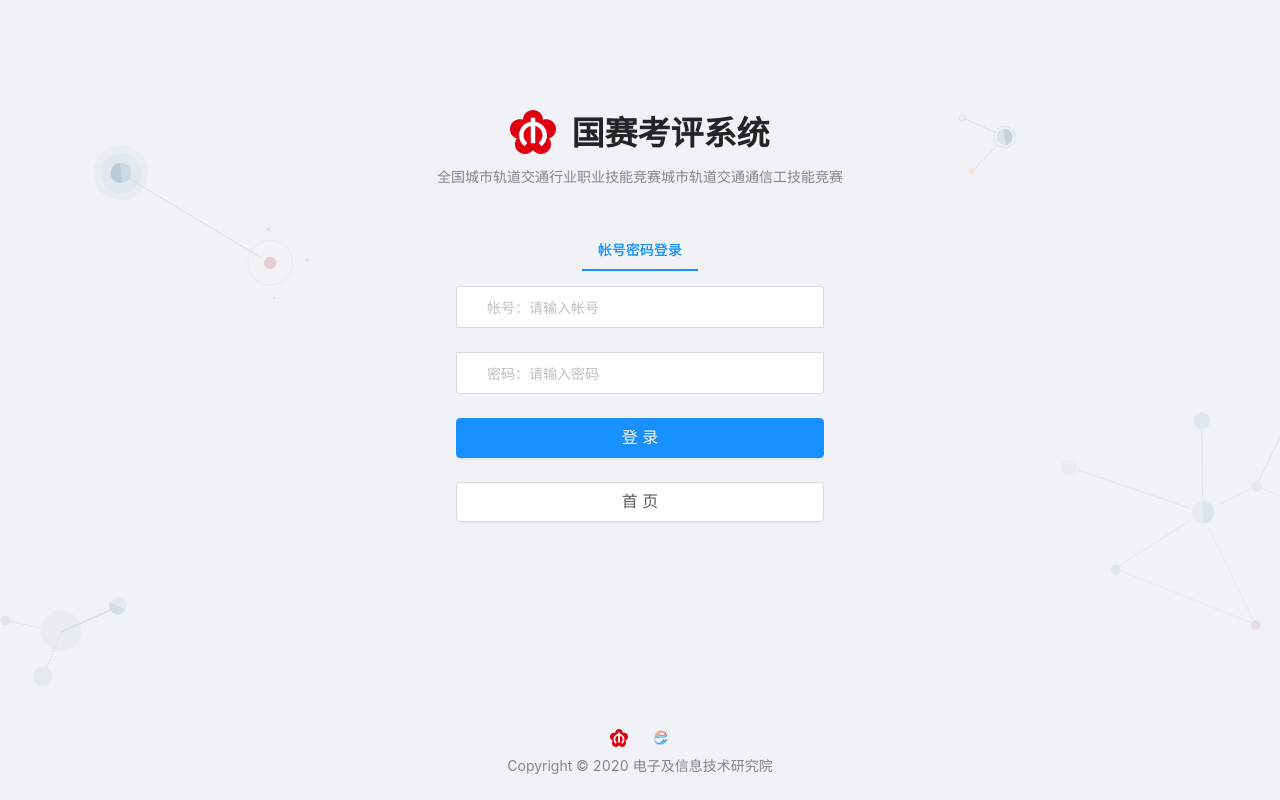
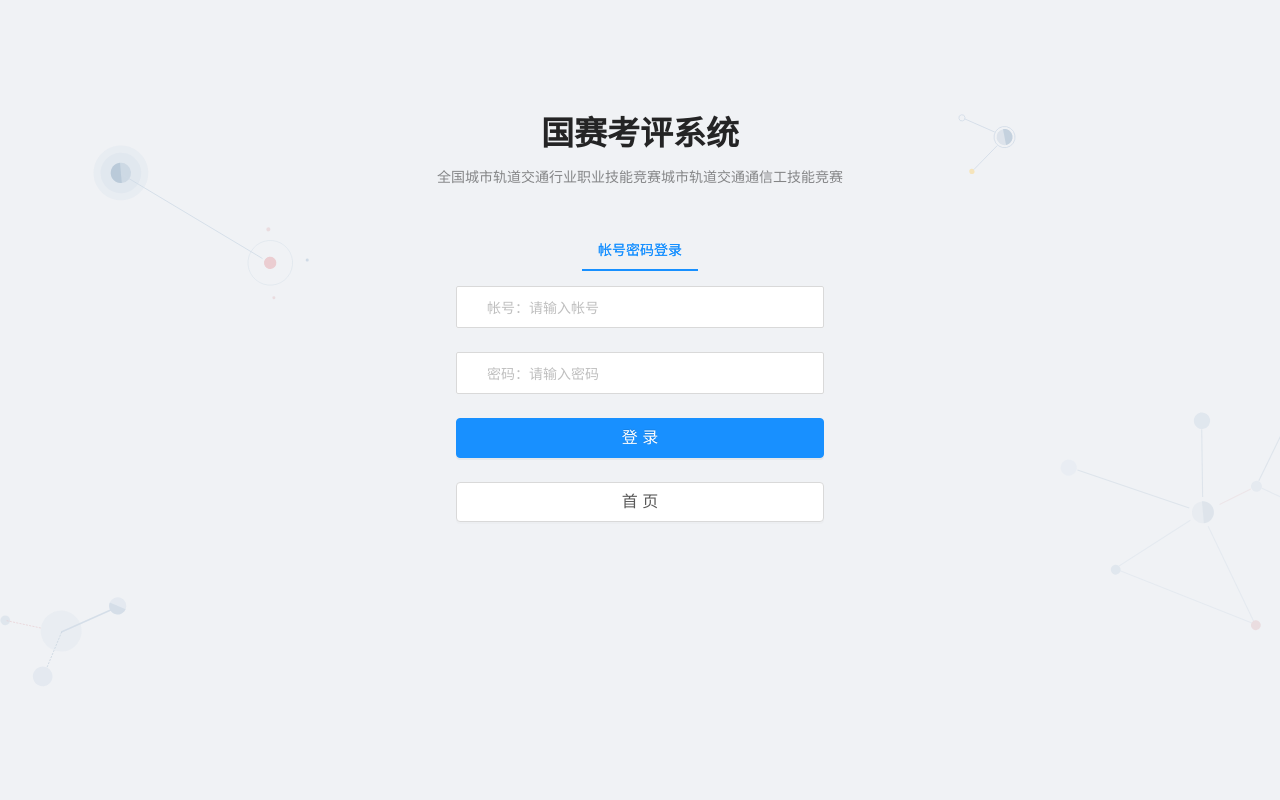
Before and after one commit to mu-ye/vue-evaluation, a Vue app: page /user/login in a window 1280 px wide. Built offline with nearby package versions, Linux system fonts and the light colour scheme.

Commit message:
删除图标

```diff
--- a/public/index.html
+++ b/public/index.html
@@ -4,9 +4,8 @@
     <meta charset="utf-8">
     <meta http-equiv="X-UA-Compatible" content="IE=edge">
     <meta name="viewport" content="width=device-width,initial-scale=1.0">
-    <link rel="icon" href="<%= BASE_URL %>logo.svg">
     <title>国赛考评系统</title>
-    <style>.first-loading-wrp{display:flex;justify-content:center;align-items:center;flex-direction:column;min-height:420px;height:100%}.first-loading-wrp>h1{font-size:128px}.first-loading-wrp .loading-wrp{padding:98px;display:flex;justify-content:center;align-items:center}.dot{animation:antRotate 1.2s infinite linear;transform:rotate(45deg);position:relative;display:inline-block;font-size:32px;width:32px;height:32px;box-sizing:border-box}.dot i{width:14px;height:14px;position:absolute;display:block;background-color:#1890ff;border-radius:100%;transform:scale(.75);transform-origin:50% 50%;opacity:.3;animation:antSpinMove 1s infinite linear alternate}.dot i:nth-child(1){top:0;left:0}.dot i:nth-child(2){top:0;right:0;-webkit-animation-delay:.4s;animation-delay:.4s}.dot i:nth-child(3){right:0;bottom:0;-webkit-animation-delay:.8s;animation-delay:.8s}.dot i:nth-child(4){bottom:0;left:0;-webkit-animation-delay:1.2s;animation-delay:1.2s}@keyframes antRotate{to{-webkit-transform:rotate(405deg);transform:rotate(405deg)}}@-webkit-keyframes antRotate{to{-webkit-transform:rotate(405deg);transform:rotate(405deg)}}@keyframes antSpinMove{to{opacity:1}}@-webkit-keyframes antSpinMove{to{opacity:1}}</style>
+    <style>.first-loading-wrp{display:flex;justify-content:center;align-items:center;flex-direction:column;min-height:420px;height:100%}.first-loading-wrp>h1{font-size:128px}.first-loading-wrp .loading-wrp{margin-top:420px;padding:98px;display:flex;justify-content:center;align-items:center}.dot{animation:antRotate 1.2s infinite linear;transform:rotate(45deg);position:relative;display:inline-block;font-size:32px;width:32px;height:32px;box-sizing:border-box}.dot i{width:14px;height:14px;position:absolute;display:block;background-color:#1890ff;border-radius:100%;transform:scale(.75);transform-origin:50% 50%;opacity:.3;animation:antSpinMove 1s infinite linear alternate}.dot i:nth-child(1){top:0;left:0}.dot i:nth-child(2){top:0;right:0;-webkit-animation-delay:.4s;animation-delay:.4s}.dot i:nth-child(3){right:0;bottom:0;-webkit-animation-delay:.8s;animation-delay:.8s}.dot i:nth-child(4){bottom:0;left:0;-webkit-animation-delay:1.2s;animation-delay:1.2s}@keyframes antRotate{to{-webkit-transform:rotate(405deg);transform:rotate(405deg)}}@-webkit-keyframes antRotate{to{-webkit-transform:rotate(405deg);transform:rotate(405deg)}}@keyframes antSpinMove{to{opacity:1}}@-webkit-keyframes antSpinMove{to{opacity:1}}</style>
     <!-- require cdn assets css -->
     <% for (var i in htmlWebpackPlugin.options.cdn && htmlWebpackPlugin.options.cdn.css) { %>
     <link rel="stylesheet" href="<%= htmlWebpackPlugin.options.cdn.css[i] %>" />
@@ -18,9 +17,6 @@
     </noscript>
     <div id="app">
       <div class="first-loading-wrp">
-        <h1>
-          <img src="<%= BASE_URL %>logo.svg" alt="南京地铁运营有限责任公司" width="192" />
-        </h1>
         <div class="loading-wrp">
           <span class="dot dot-spin"><i></i><i></i><i></i><i></i></span>
         </div>
--- a/src/layouts/BasicLayout.vue
+++ b/src/layouts/BasicLayout.vue
@@ -10,7 +10,6 @@
   >
     <template v-slot:menuHeaderRender>
       <div>
-        <logo-svg />
         <h1>{{ title }}</h1>
       </div>
     </template>
@@ -18,7 +17,7 @@
       <right-content :top-menu="settings.layout === 'topmenu'" :is-mobile="isMobile" :theme="settings.theme" />
     </template>
     <template v-slot:footerRender>
-      <global-footer />
+      <div/>
     </template>
     <router-view />
   </pro-layout>
@@ -29,15 +28,11 @@ import { updateTheme } from '@ant-design-vue/pro-layout'
 import { mapState } from 'vuex'
 import defaultSettings from '@/config/defaultSettings'
 import RightContent from '@/components/GlobalHeader/RightContent'
-import GlobalFooter from '@/components/GlobalFooter'
-import LogoSvg from '../assets/logo.svg?inline'
 
 export default {
   name: 'BasicLayout',
   components: {
-    RightContent,
-    GlobalFooter,
-    LogoSvg
+    RightContent
   },
   data () {
     return {
@@ -156,4 +151,8 @@ export default {
     }
   }
 }
+
+.ant-layout-footer {
+    display: none;
+  }
 </style>
--- a/src/layouts/UserLayout.vue
+++ b/src/layouts/UserLayout.vue
@@ -3,25 +3,13 @@
     <div class="container">
       <div class="top">
         <div class="header">
-          <a href="/">
-            <img src="~@/assets/logo.svg" class="logo" alt="南京地铁运营有限责任公司" />
-            <span class="title">国赛考评系统</span>
-          </a>
+          <span class="title">国赛考评系统</span>
         </div>
         <div class="desc">
           全国城市轨道交通行业职业技能竞赛城市轨道交通通信工技能竞赛
         </div>
       </div>
       <router-view />
-      <div class="footer">
-        <div class="links">
-          <img src="~@/assets/logo.svg" class="logo" alt="南京地铁运营有限责任公司" />
-          <img src="~@/assets/maker.png" class="logo" alt="电子及信息技术研究院" />
-        </div>
-        <div class="copyright">
-          Copyright &copy; 2020 电子及信息技术研究院
-        </div>
-      </div>
     </div>
   </div>
 </template>
@@ -71,13 +59,6 @@ export default {
           opacity: 0.8;
         }
 
-        .logo {
-          height: 44px;
-          vertical-align: top;
-          margin-right: 16px;
-          border-style: none;
-        }
-
         .title {
           font-size: 33px;
           color: rgba(0, 0, 0, 0.85);
@@ -101,31 +82,6 @@ export default {
       width: 368px;
       margin: 0 auto;
     }
-
-    .footer {
-      position: absolute;
-      width: 100%;
-      bottom: 0;
-      padding: 0 16px;
-      margin: 48px 0 24px;
-      text-align: center;
-
-      .links {
-        margin-bottom: 8px;
-        font-size: 14px;
-        .logo {
-          height: 18px;
-          &:not(:last-child) {
-            margin-right: 24px;
-          }
-        }
-      }
-
-      .copyright {
-        color: rgba(0, 0, 0, 0.45);
-        font-size: 14px;
-      }
-    }
   }
 }
 </style>
```
